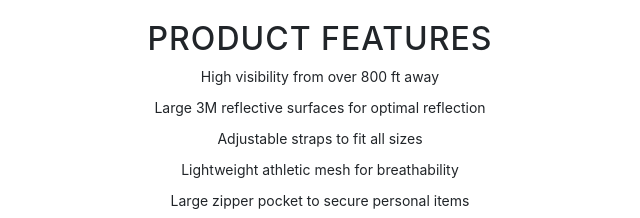
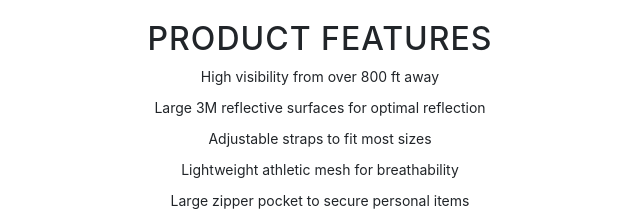
Before and after one commit to fyrfly/fyrfly, a website with bundled scripts: page index.html in a window 1280 px wide. Shown: the part 980-1198 px from the top of the page, 605-1245 px from the left. Built offline with nearby package versions, Linux system fonts and the light colour scheme.

Commit message:
update features

```diff
--- a/index.html
+++ b/index.html
@@ -78,7 +78,7 @@
             <ul class="product-features">
                 <li class="product-features--list-item">High visibility from over 800 ft away</li>
                 <li class="product-features--list-item">Large 3M reflective surfaces for optimal reflection</li>
-                <li class="product-features--list-item">Adjustable straps to fit all sizes</li>
+                <li class="product-features--list-item">Adjustable straps to fit most sizes</li>
                 <li class="product-features--list-item">Lightweight athletic mesh for breathability</li>
                 <li class="product-features--list-item">Large zipper pocket to secure personal items</li>
                 <li class="product-features--list-item"> Includes 2 Reflective Adjustable Bands</li>
```
